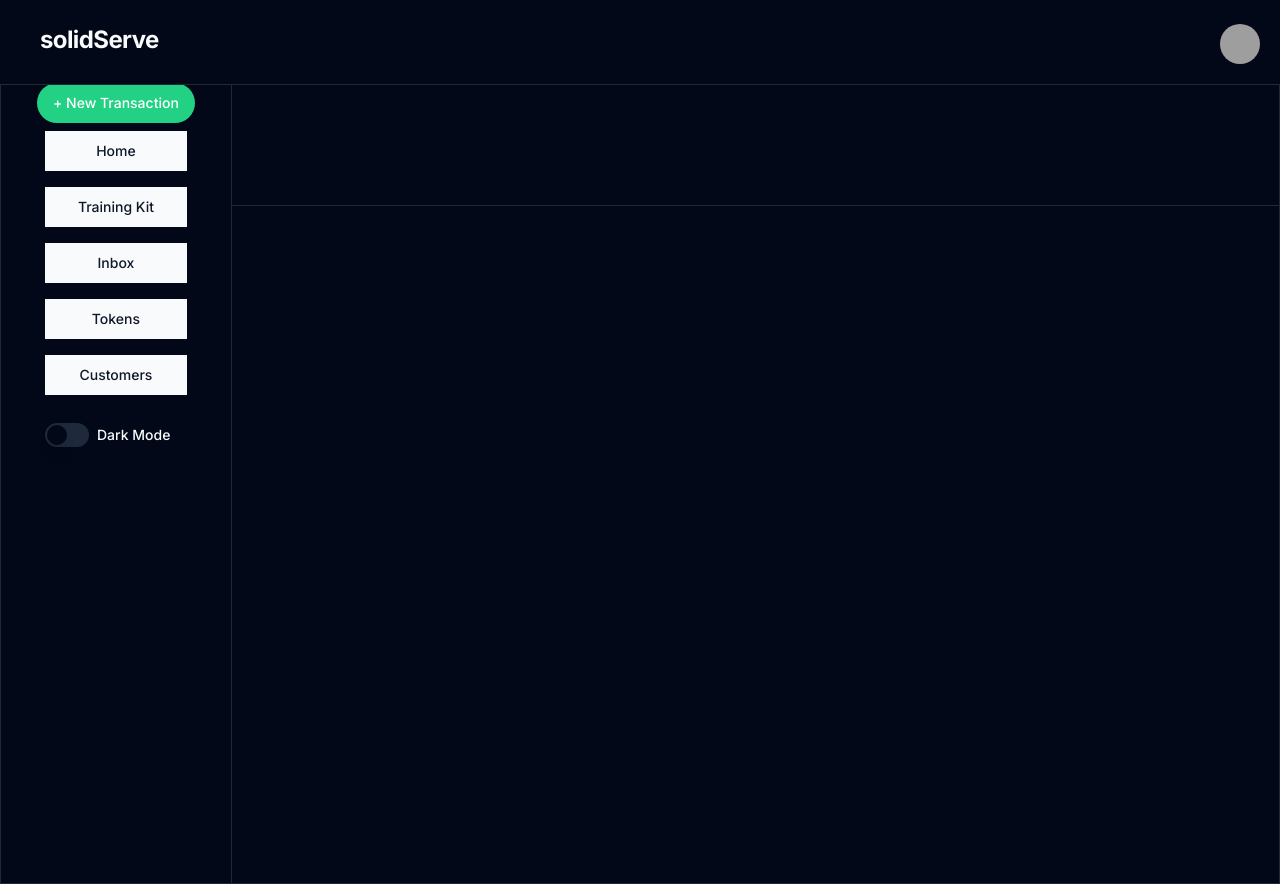
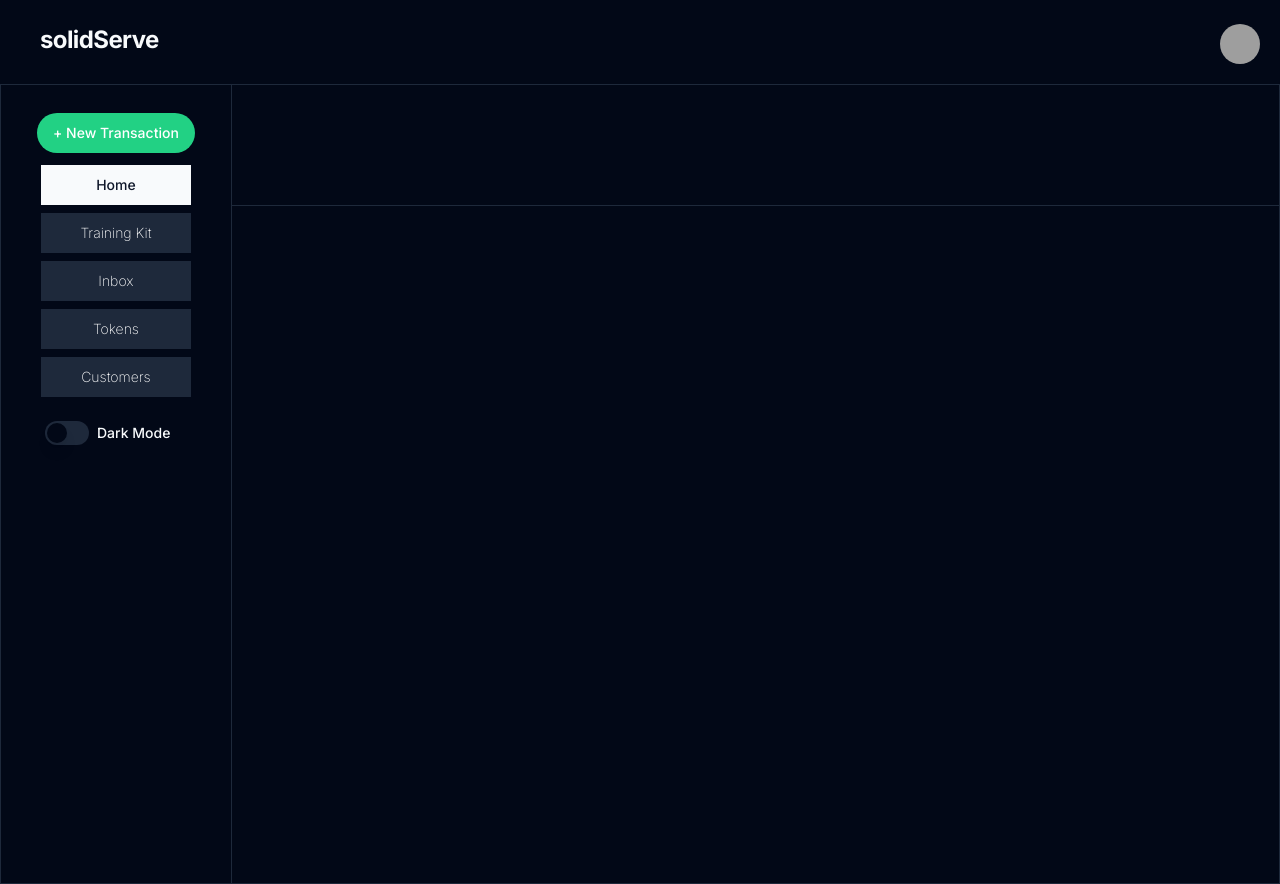
Before and after one commit to solidserve/solidserve.github.io, a Next.js app: page / in a window 1280 px wide. Built offline with nearby package versions, Linux system fonts and the light colour scheme; grey boxes are pictures that could not be loaded.

Commit message:
Added Sidebar

```diff
--- a/src/components/Sidebar.jsx
+++ b/src/components/Sidebar.jsx
@@ -7,30 +7,29 @@ export default function Sidebar() {
     return (
         <div className='grid grid-cols-1 justify-evenly mt-20 pt-20'>
 
-            <div className=''>
-
-                <div className='grid grid-cols-1'>
-                    <div className='grid grid-cols-1'>
+            <div className='mt-5'>
+                <div className='mt-2 grid grid-cols-1'>
+                    <div className=' grid grid-cols-1'>
                         <Button className='new-transaction'> + New Transaction</Button>
                     </div>
-                    <div className='m-2 grid content-stretch'>
+                    <div className='mt-3 m-1 grid content-stretch'>
                         <Button>Home</Button>
                     </div>
 
-                    <div className='m-2 grid content-stretch'>
-                        <Button>Training Kit</Button>
+                    <div className='m-1 grid content-stretch'>
+                        <Button className='bg-secondary text-white font-extralight border-10'>Training Kit</Button>
                     </div>
 
-                    <div className='m-2 grid content-stretch'>
-                        <Button>Inbox</Button>
+                    <div className='m-1 grid content-stretch'>
+                        <Button className='bg-secondary text-white font-extralight border-10'>Inbox</Button>
                     </div>
 
-                    <div className='m-2 grid content-stretch'>
-                        <Button>Tokens</Button>
+                    <div className='m-1 grid content-stretch'>
+                        <Button className='bg-secondary text-white font-extralight border-10'>Tokens</Button>
                     </div>
 
-                    <div className='m-2 grid content-stretch'>
-                        <Button>Customers</Button>
+                    <div className='m-1 grid content-stretch'>
+                        <Button className='bg-secondary text-white font-extralight border-10'>Customers</Button>
                     </div>
                 </div>
 
```
